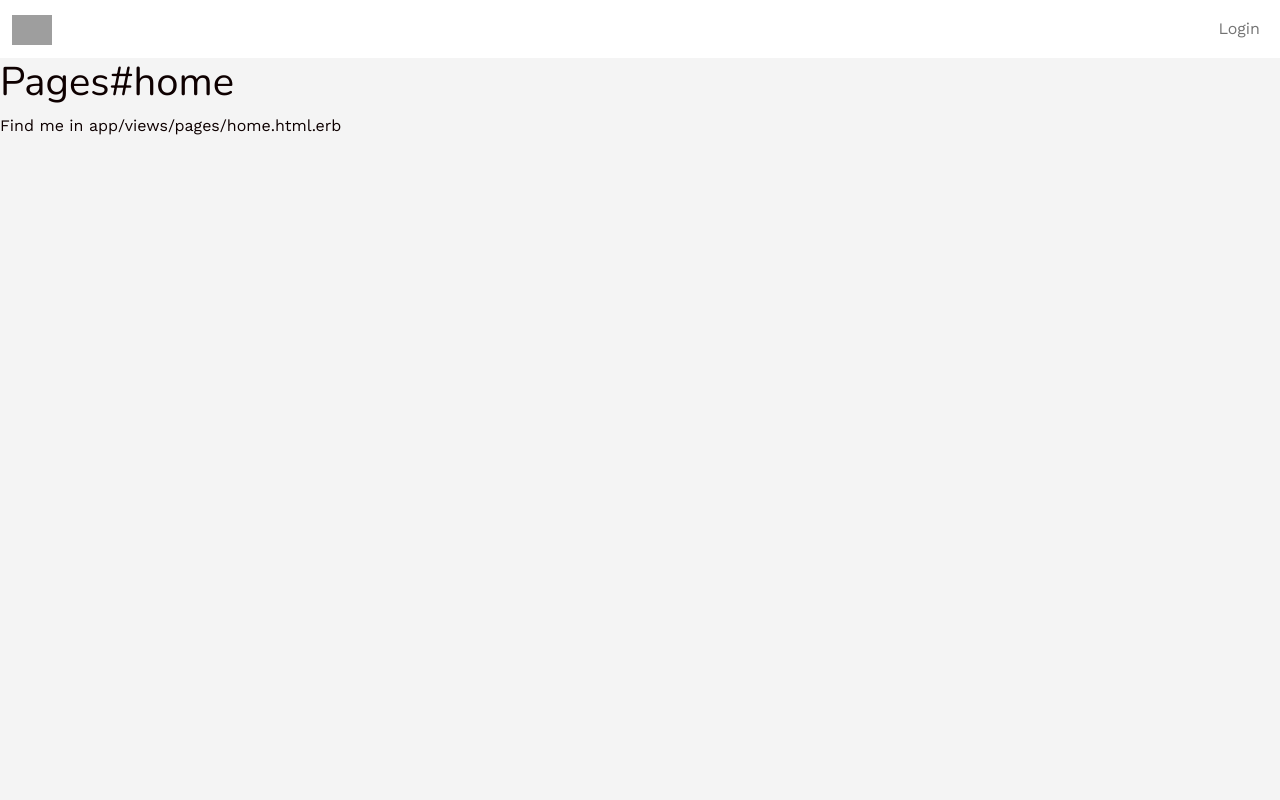
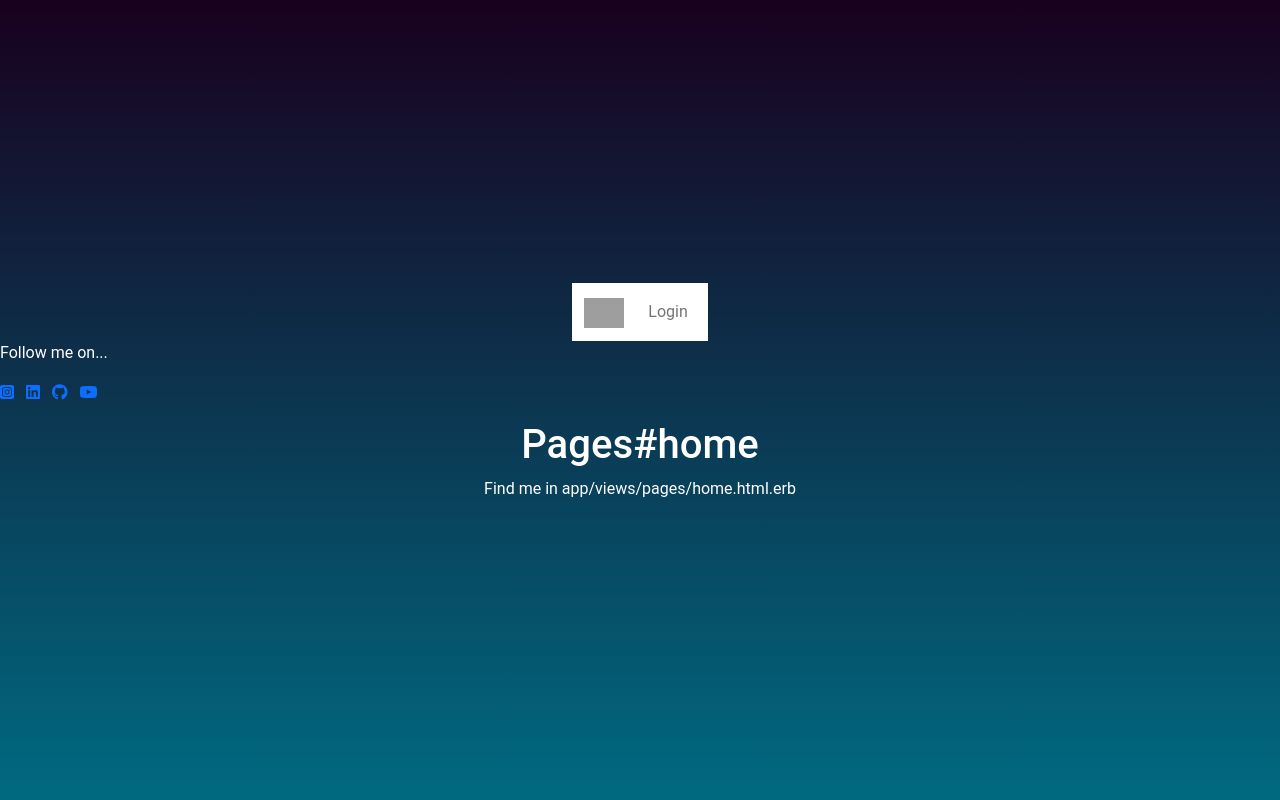
Before and after one commit to rreybaut/RARE_PORTFOLIO, a Rails app: page / in a window 1280 px wide. Run offline with Rails 7, Linux system fonts and the light colour scheme; style sheets or scripts are compiled from the project's sources; some libraries are stand-ins or nearby versions; grey boxes are pictures that could not be loaded.

Commit message:
hompage base css

```diff
--- a/app/assets/stylesheets/components/_index.scss
+++ b/app/assets/stylesheets/components/_index.scss
@@ -3,3 +3,4 @@
 @import "avatar";
 @import "form_legend_clear";
 @import "navbar";
+@import "rarebox";
--- /dev/null
+++ b/app/assets/stylesheets/components/_rarebox.scss
@@ -0,0 +1,3 @@
+.footerbox {
+  width: 100vw;
+}
--- a/app/assets/stylesheets/config/_colors.scss
+++ b/app/assets/stylesheets/config/_colors.scss
@@ -8,3 +8,5 @@ $orange: #E67E22;
 $green: #1EDD88;
 $gray: #0E0000;
 $light-gray: #F4F4F4;
+$white: white;
+$black: black;
--- a/app/assets/stylesheets/config/_fonts.scss
+++ b/app/assets/stylesheets/config/_fonts.scss
@@ -1,9 +1,9 @@
 // Import Google fonts
-@import url('https://fonts.googleapis.com/css?family=Nunito:400,700|Work+Sans:400,700&display=swap');
+@import url('https://fonts.googleapis.com/css2?family=Roboto+Condensed:ital,wght@0,300;0,400;0,700;1,300;1,400;1,700&display=swap');
 
 // Define fonts for body and headers
-$body-font: "Work Sans", "Helvetica", "sans-serif";
-$headers-font: "Nunito", "Helvetica", "sans-serif";
+$body-font: "Roboto", "Helvetica", "sans-serif";
+$headers-font: "Roboto", "Helvetica", "sans-serif";
 
 // To use a font file (.woff) uncomment following lines
 // @font-face {
--- a/app/assets/stylesheets/pages/_home.scss
+++ b/app/assets/stylesheets/pages/_home.scss
@@ -1 +1,16 @@
 // Specific CSS for your home-page
+body {
+  margin: 0;
+  padding: 0;
+  background: linear-gradient(180deg, #18001e, #006a81) !important;
+  font-family: 'Roboto', sans-serif;
+  font-weight: 400;
+  color: $white;
+  height: 100vh;
+  width: 100vw;
+  position: relative;
+  display: flex;
+  justify-content: center;
+  align-items: center;
+  flex-direction: column;
+}
--- a/app/views/layouts/application.html.erb
+++ b/app/views/layouts/application.html.erb
@@ -1,7 +1,7 @@
 <!DOCTYPE html>
 <html>
   <head>
-    <title>RAREPortfolio</title>
+    <title>Mr RARE portfolio</title>
     <meta name="viewport" content="width=device-width, initial-scale=1, shrink-to-fit=no">
     <%= csrf_meta_tags %>
     <%= csp_meta_tag %>
@@ -10,9 +10,12 @@
     <%= javascript_include_tag "application", "data-turbo-track": "reload", defer: true %>
   </head>
 
-  <body><%= render "shared/navbar" %>
-<%= render "shared/flashes" %>
-
+  <body>
+    <%= render "shared/navbar" %>
+    <%= render "shared/flashes" %>
+    <div class="footerbox">
+      <%= render "shared/footer" %>
+    </div>
     <%= yield %>
   </body>
 </html>
--- /dev/null
+++ b/app/views/shared/_footer.html.erb
@@ -0,0 +1,7 @@
+  <p>Follow me on...</p>
+    <ul class="list-inline">
+      <li class="list-inline-item"><a href="#"><i class="fa-brands fa-square-instagram"></i></a></li>
+      <li class="list-inline-item"><a href="#"><i class="fa-brands fa-linkedin"></i></a></li>
+      <li class="list-inline-item"><a href="#"><i class="fa-brands fa-github"></i></a></li>
+      <li class="list-inline-item"><a href="#"><i class="fa-brands fa-youtube"></i></a></li>
+    </ul>
```
